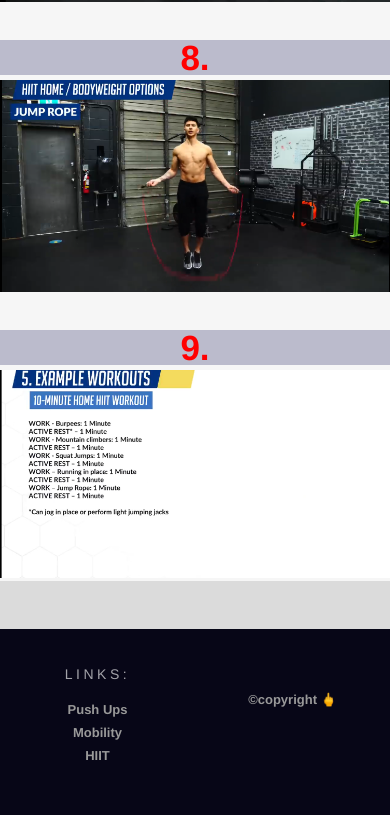
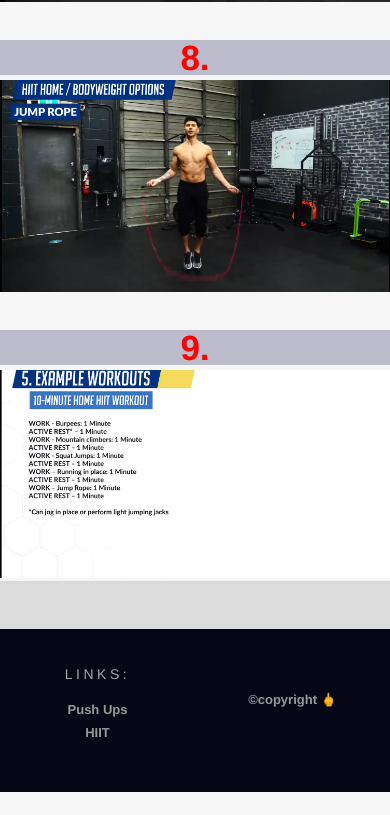
Before and after one commit to haskecorp/Workout, a plain HTML site: page index.html in a window 390 px wide. Shown: the part 10461-11276 px from the top of the page. After the commit the page ends 11253 px from the top, so only its background shows below. Drawn offline with Linux system fonts and the light colour scheme.

Commit message:
Update index.html
removed mobility youtube link

```diff
--- a/index.html
+++ b/index.html
@@ -235,8 +235,6 @@
 					<li></li>
 					<li><a href="https://www.youtube.com/watch?v=MO10KOoQx5E&t=529s" target="_blank"
 							rel="noopener noreferrer">Push Ups</a></li>
-					<li><a href="https://www.youtube.com/watch?v=TSIbzfcnv_8&t=245s" target="_blank"
-							rel="noopener noreferrer">Mobility</a></li>
 					<li><a href="https://www.youtube.com/watch?v=Jzgqjb16Oek&t=3s" target="_blank"
 							rel="noopener noreferrer">HIIT</a></li>
 				</ul>
```
